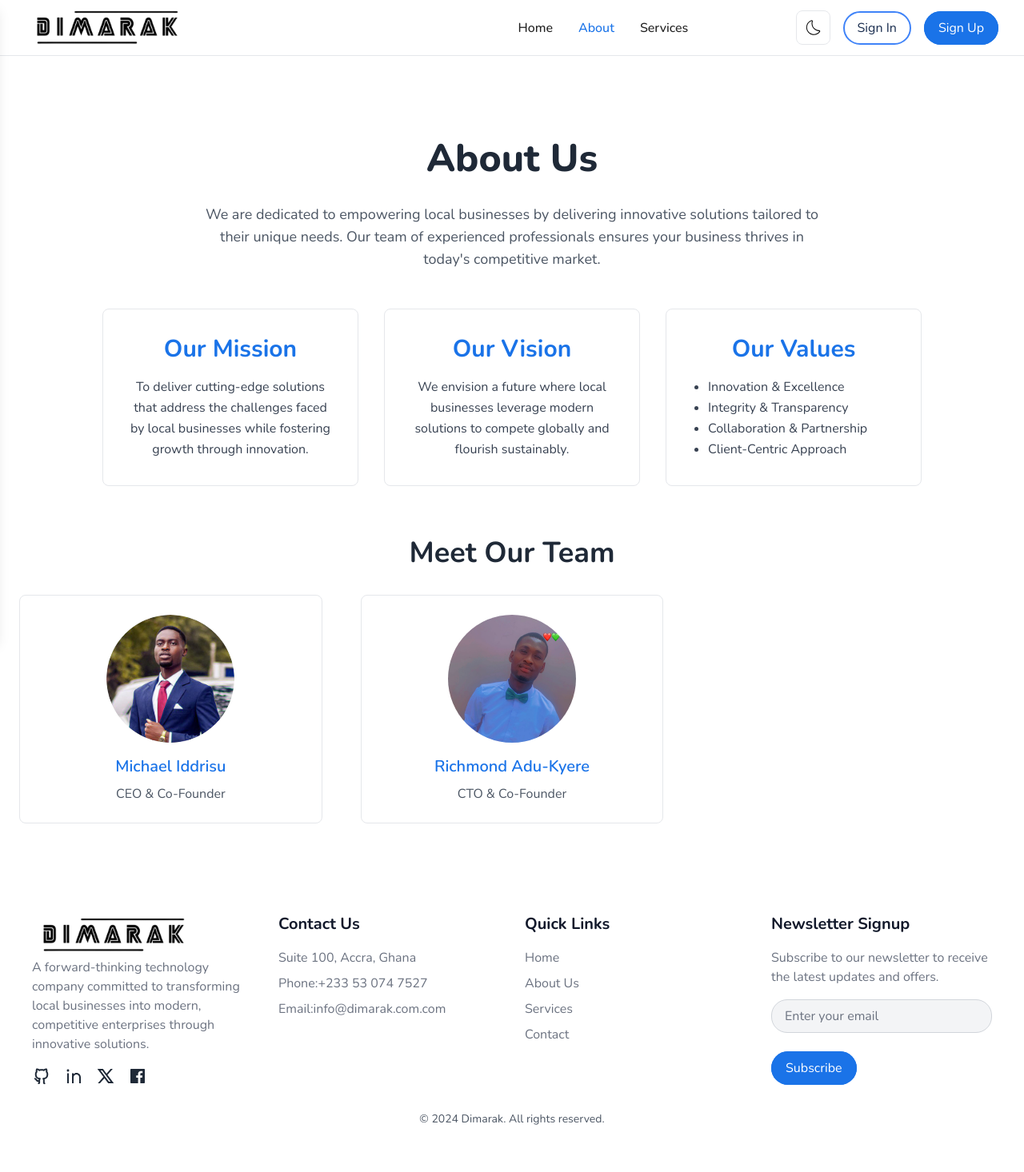
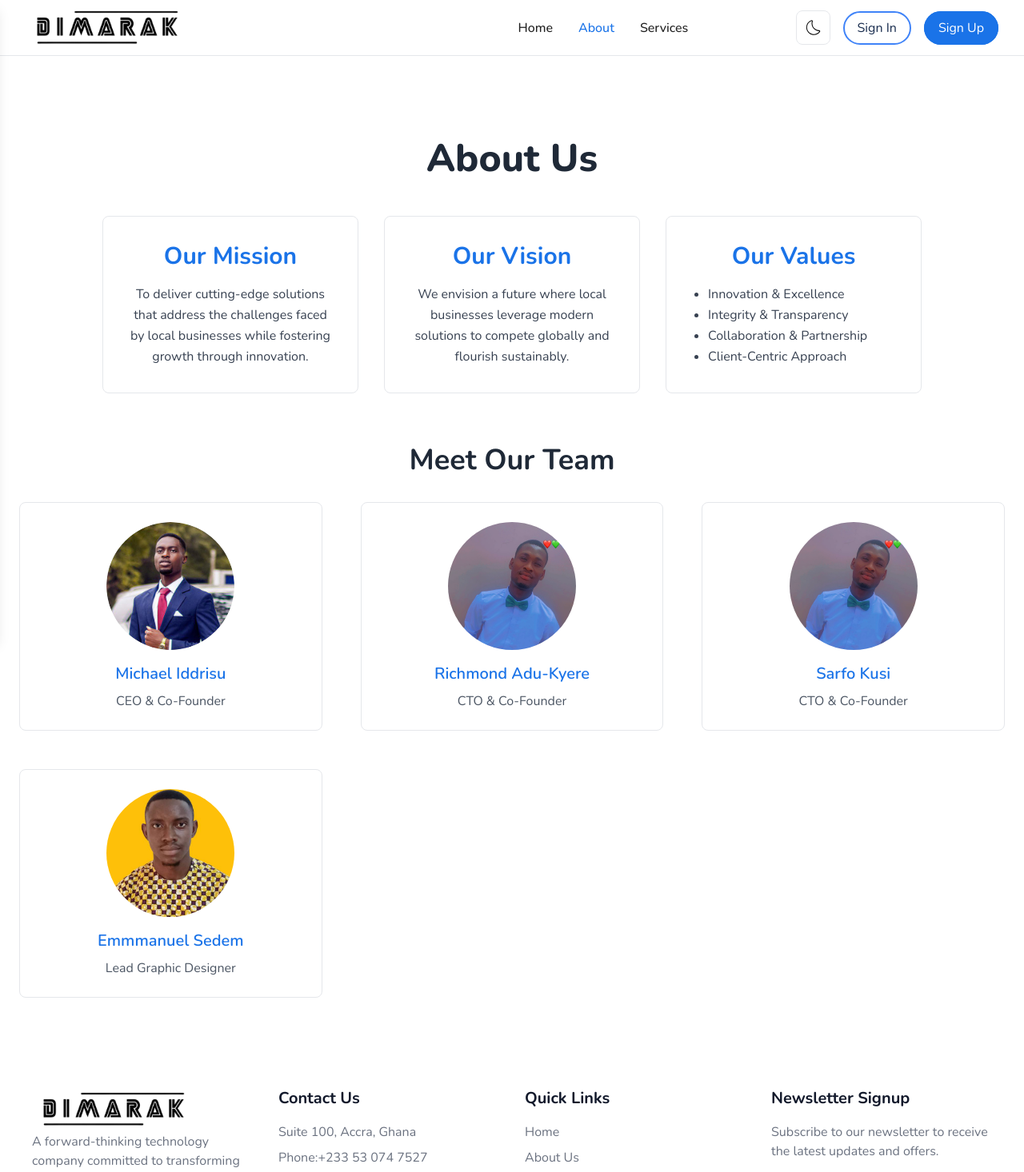
Before and after one commit to Dimarak-Limited-HQ/dimarak.com, a Next.js app: page /about in a window 1280 px wide. Shown: the top 1466 px of the page at 80% size. Built offline with nearby package versions, Linux system fonts and the light colour scheme.

Commit message:
Refactor HeroSection and ScrollTextSection components

```diff
--- a/src/app/about/page.tsx
+++ b/src/app/about/page.tsx
@@ -2,6 +2,7 @@
 import React from 'react';
 import { useRouter } from 'next/navigation';
 import Image from 'next/image';
+import Company from '@/components/sections/Company';
 
 const About: React.FC = () => {
     const router = useRouter();
@@ -22,20 +23,20 @@ const About: React.FC = () => {
             description: 'Jane is a tech visionary, having led the development of groundbreaking tech solutions for various industries. She is passionate about using technology to solve real-world problems.',
             id: 2,
         },
-        // {
-        //     name: 'Sarfo Kusi',
-        //     position: 'CTO & Co-Founder',
-        //     imageSrc: '/richmond.jpg',
-        //     description: 'Jane is a tech visionary, having led the development of groundbreaking tech solutions for various industries. She is passionate about using technology to solve real-world problems.',
-        //     id: 3,
-        // },
-        // {
-        //     name: 'Emmmanuel Sedem',
-        //     position: 'CTO & Co-Founder',
-        //     imageSrc: '/richmond.jpg',
-        //     description: 'Jane is a tech visionary, having led the development of groundbreaking tech solutions for various industries. She is passionate about using technology to solve real-world problems.',
-        //     id: 3,
-        // },
+        {
+            name: 'Sarfo Kusi',
+            position: 'CTO & Co-Founder',
+            imageSrc: '/richmond.jpg',
+            description: 'Jane is a tech visionary, having led the development of groundbreaking tech solutions for various industries. She is passionate about using technology to solve real-world problems.',
+            id: 3,
+        },
+        {
+            name: 'Emmmanuel Sedem',
+            position: 'Lead Graphic Designer',
+            imageSrc: '/sedem.jpg',
+            description: 'Jane is a tech visionary, having led the development of groundbreaking tech solutions for various industries. She is passionate about using technology to solve real-world problems.',
+            id: 3,
+        },
     ];
 
     const navigateToDetails = (id: number) => {
@@ -45,14 +46,10 @@ const About: React.FC = () => {
     return (
         <section className=" dark:bg-dark py-16 px-6">
             <div className="max-w-7xl mx-auto text-center">
-                <h1 className="text-5xl font-extrabold mt-20 text-gray-800 dark:text-white mb-8">
+                <h1 className="text-5xl font-extrabold mt-20 text-gray-800 dark:text-white ">
                     About Us
                 </h1>
-                <p className="text-lg text-gray-600 dark:text-gray-300 max-w-3xl mx-auto mb-12">
-                    We are dedicated to empowering local businesses by delivering innovative solutions tailored to their unique needs. Our team of experienced professionals ensures your business thrives in today's competitive market.
-                </p>
             </div>
-
             {/* Mission, Vision, Values without Images */}
             <div className="max-w-5xl mx-auto grid grid-cols-1 md:grid-cols-3 gap-8 mt-12">
                 {/* Mission */}
--- a/src/components/footer/About.tsx
+++ b/src/components/footer/About.tsx
@@ -1,14 +1,15 @@
 import React from 'react';
 import { FaFacebookF, FaTwitter, FaLinkedinIn } from 'react-icons/fa';
 import SocialIcons from '../shared/Socials';
-import Logo from '../shared/logo';
+import Logo from '../shared/Logo';
 
 const AboutUs: React.FC = () => {
     return (
         <div>
             <Logo />
             <p className="mb-4 dark:text-white text-paragraph">
-                A forward-thinking technology company committed to transforming local businesses into modern, competitive enterprises through innovative solutions.            </p>
+                A forward-thinking technology company committed to transforming local businesses into modern, competitive enterprises through innovative solutions.
+            </p>
             <SocialIcons/>
         </div>
     );
--- a/src/components/nav/LogoSection.tsx
+++ b/src/components/nav/LogoSection.tsx
@@ -1,6 +1,6 @@
 'use client';
 import Link from 'next/link';
-import Logo from '../shared/logo';
+import Logo from '../shared/Logo';
 
 const LogoSection: React.FC = () => {
     return (
--- a/src/components/sections/Company.tsx
+++ b/src/components/sections/Company.tsx
@@ -5,32 +5,14 @@ import Button from "../shared/Button";
 const Company: React.FC = () => {
   return (
     <section className="flex gap-8 mx-24 mt-24">
-      <div className="relative w-[50%] h-[50%]">
-        <Image
-          src="/team_background.png"
-          alt="Software Development"
-          className="absolute top-8 left-0"
-          objectFit="fill"
-          width={335}
-          height={167}
-        />
-
-        <Image
-          src="/team_image.png"
-          alt="Software Development"
-          className="absolute top-0 left-0"
-          objectFit="fill"
-          width={335}
-          height={167}
-        />
-      </div>
-      <div className="h-[200px] flex justify-center items-center">
+      <div className="h-[200px] w-[80%] flex justify-center items-center">
         <div className="flex flex-col justify-center">
           <p className="mb-4">
             <span className="text-[#FFB74D]">DIMARAK</span> Company Limited is a
             forward-thinking technology company committed to transforming local
             businesses into modern, competitive enterprises through innovative
-            solutions.
+            solutions. We are dedicated to empowering local businesses by delivering innovative solutions tailored to their unique needs.Our team of experienced professionals ensures your business thrives in today's competitive market.
+
           </p>
           <Button href="/#" bg={false}>
             Get Started
```
Also changed, not shown: public/sedem.jpg (added).
